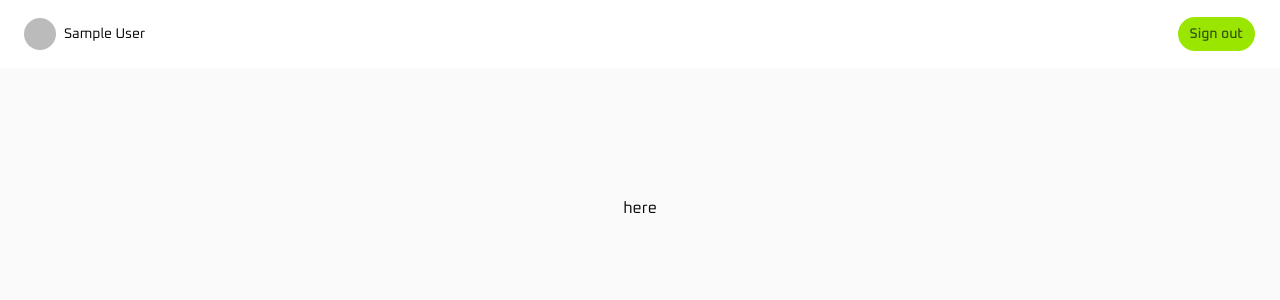
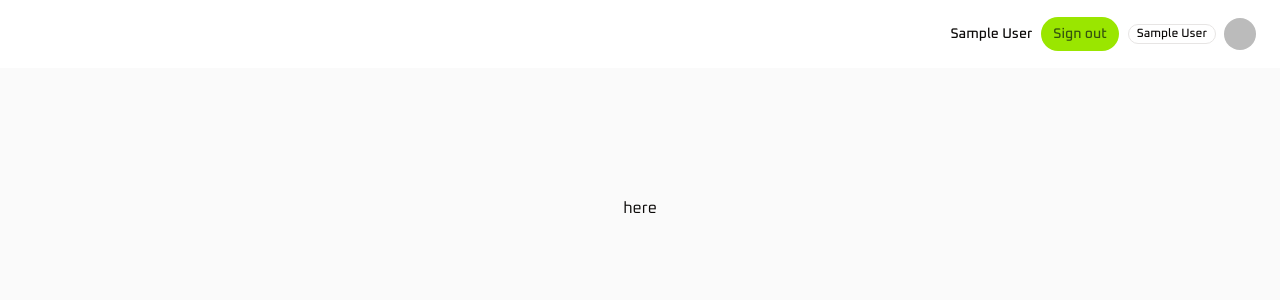
Before and after one commit to ryan-bibb/github-organizer, a Next.js app: page / in a window 1280 px wide. Shown: the top 300 px of the page. Built offline with nearby package versions, Linux system fonts and the light colour scheme; no server answers; sample sign-in values are in the browser's storage.

Commit message:
wip: working on nav-bar

```diff
--- a/components/nav-bar.tsx
+++ b/components/nav-bar.tsx
@@ -1,24 +1,15 @@
 import { auth, signOut } from "@/auth";
 import { Button } from "@/components/ui/button";
+import { Badge } from "@/components/ui/badge";
 import Image from "next/image";
 
+// TODO: to fix the ui maybe put sign out on right and img and name on right, color the background and make the name lighter
 export async function NavBar() {
   const session = await auth();
 
   return (
-    <div className="flex items-center justify-between px-6 py-4">
-      <div className="flex items-center gap-2">
-        {session?.user?.image && (
-          <Image
-            src={session.user.image}
-            alt={session.user.name ?? "User avatar"}
-            className="size-8 rounded-full"
-            width={32}
-            height={32}
-          />
-        )}
-        <span className="text-sm font-m">{session?.user?.name}</span>
-      </div>
+    <div className="flex items-center justify-end gap-2 px-6 py-4">
+      <span className="text-sm font-medium">{session?.user?.name}</span>
       <form
         action={async () => {
           "use server";
@@ -29,6 +20,16 @@
           Sign out
         </Button>
       </form>
+      <Badge variant="outline">{session?.user?.name}</Badge>
+      {session?.user?.image && (
+        <Image
+          src={session.user.image}
+          alt={session.user.name ?? "User avatar"}
+          className="size-8 rounded-full"
+          width={32}
+          height={32}
+        />
+      )}
     </div>
   );
 }
--- /dev/null
+++ b/components/ui/badge.tsx
@@ -0,0 +1,52 @@
+import { mergeProps } from "@base-ui/react/merge-props"
+import { useRender } from "@base-ui/react/use-render"
+import { cva, type VariantProps } from "class-variance-authority"
+
+import { cn } from "@/lib/utils"
+
+const badgeVariants = cva(
+  "group/badge inline-flex h-5 w-fit shrink-0 items-center justify-center gap-1 overflow-hidden rounded-3xl border border-transparent px-2 py-0.5 text-xs font-medium whitespace-nowrap transition-all focus-visible:border-ring focus-visible:ring-[3px] focus-visible:ring-ring/50 has-data-[icon=inline-end]:pr-1.5 has-data-[icon=inline-start]:pl-1.5 aria-invalid:border-destructive aria-invalid:ring-destructive/20 dark:aria-invalid:ring-destructive/40 [&>svg]:pointer-events-none [&>svg]:size-3!",
+  {
+    variants: {
+      variant: {
+        default: "bg-primary text-primary-foreground [a]:hover:bg-primary/80",
+        secondary:
+          "bg-secondary text-secondary-foreground [a]:hover:bg-secondary/80",
+        destructive:
+          "bg-destructive/10 text-destructive focus-visible:ring-destructive/20 dark:bg-destructive/20 dark:focus-visible:ring-destructive/40 [a]:hover:bg-destructive/20",
+        outline:
+          "border-border text-foreground [a]:hover:bg-muted [a]:hover:text-muted-foreground",
+        ghost:
+          "hover:bg-muted hover:text-muted-foreground dark:hover:bg-muted/50",
+        link: "text-primary underline-offset-4 hover:underline",
+      },
+    },
+    defaultVariants: {
+      variant: "default",
+    },
+  }
+)
+
+function Badge({
+  className,
+  variant = "default",
+  render,
+  ...props
+}: useRender.ComponentProps<"span"> & VariantProps<typeof badgeVariants>) {
+  return useRender({
+    defaultTagName: "span",
+    props: mergeProps<"span">(
+      {
+        className: cn(badgeVariants({ variant }), className),
+      },
+      props
+    ),
+    render,
+    state: {
+      slot: "badge",
+      variant,
+    },
+  })
+}
+
+export { Badge, badgeVariants }
```
